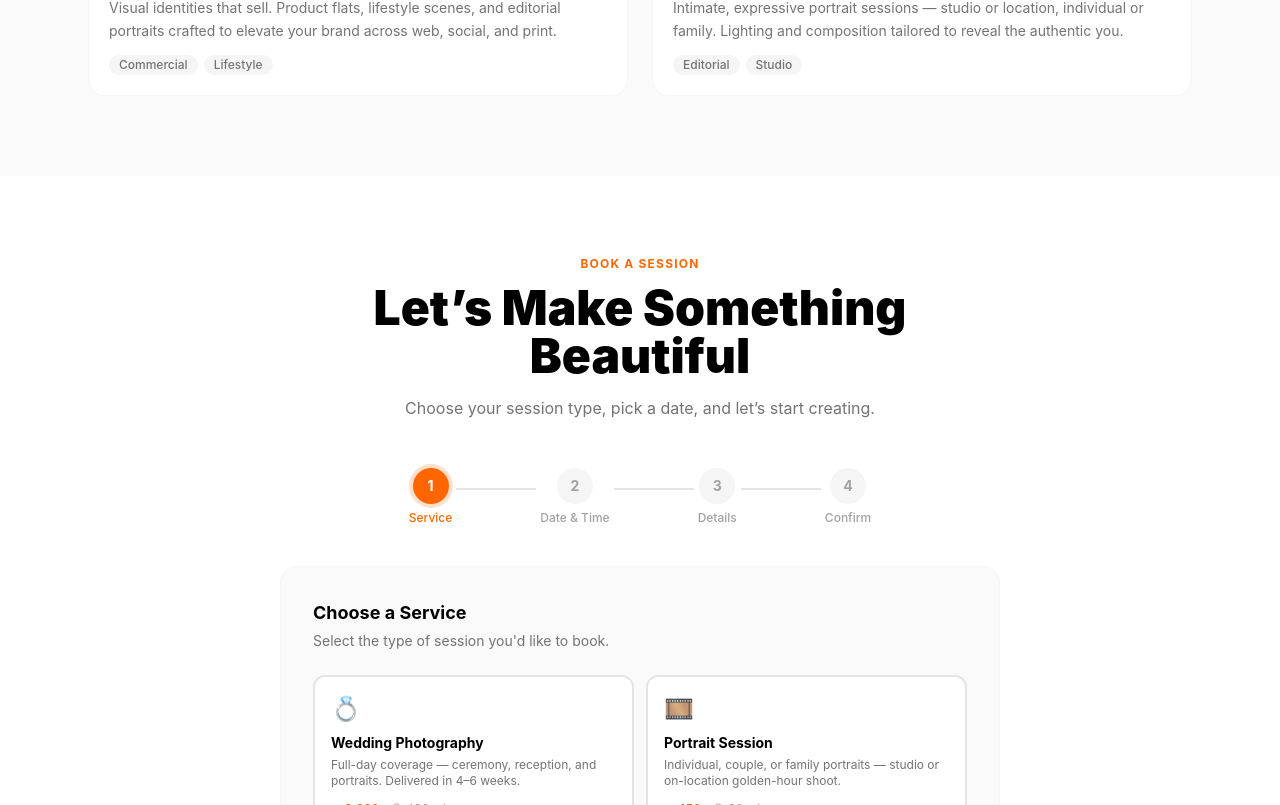
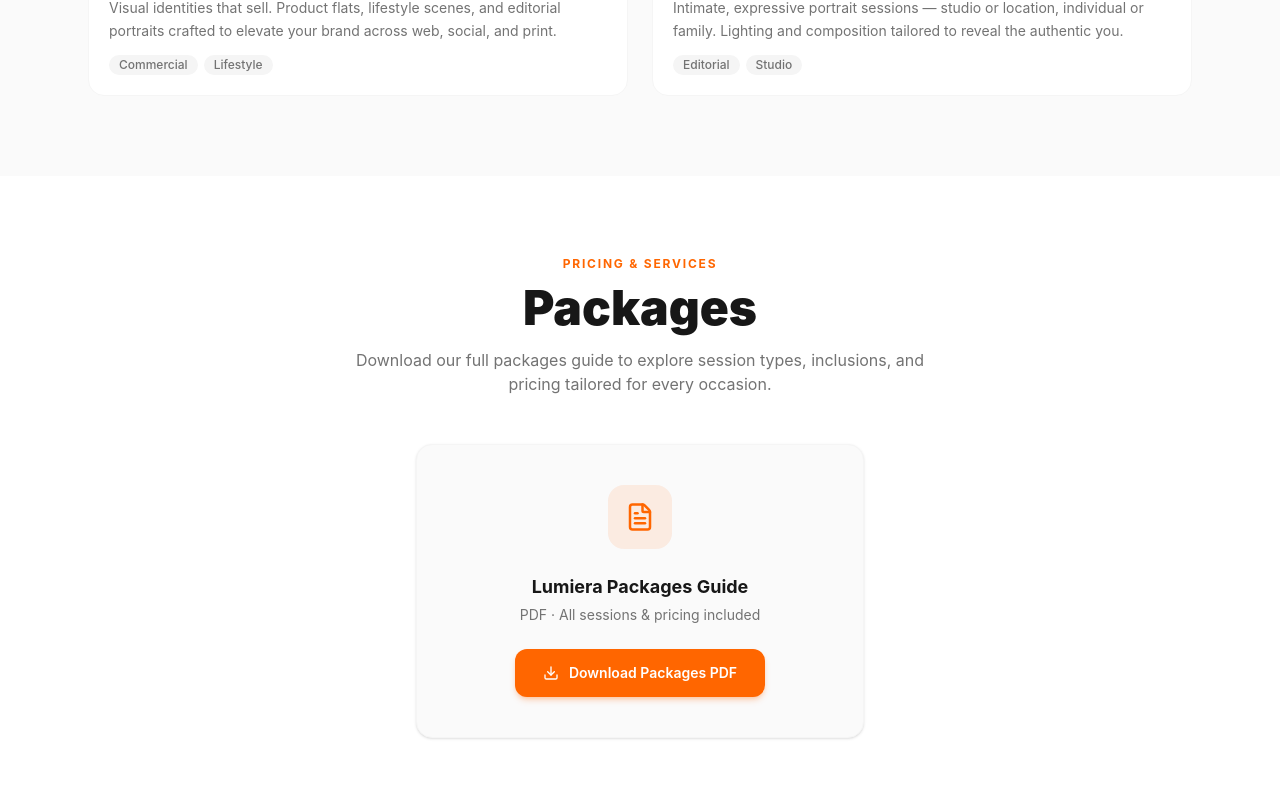
Before and after one commit to Gilbert1999-kojo/lumiera-photography, a React (Vite) app: page / in a window 1280 px wide. Shown: the part 1995-2800 px from the top of the page. Built offline with nearby package versions, Linux system fonts and the light colour scheme.

Commit message:
Add Packages section with PDF download

```diff
--- a/src/App.jsx
+++ b/src/App.jsx
@@ -2,6 +2,7 @@
 import Navbar    from './components/Navbar';
 import Hero      from './components/Hero';
 import Portfolio from './components/Portfolio';
+import Packages  from './components/Packages';
 import Booking   from './components/Booking';
 import Footer    from './components/Footer';
 import './index.css';
@@ -15,6 +16,7 @@
       <main>
         <Hero />
         <Portfolio />
+        <Packages />
         <Booking />
       </main>
       <Footer />
--- a/src/components/Navbar.jsx
+++ b/src/components/Navbar.jsx
@@ -3,9 +3,10 @@
 
 /* ── Nav links: Home · Portfolio · Booking ───────────────────── */
 const NAV_LINKS = [
-  { label: 'Home',      href: '#'         },
-  { label: 'Portfolio', href: '#portfolio' },
-  { label: 'Booking',   href: '#booking'  },
+  { label: 'Home',      href: '#'          },
+  { label: 'Portfolio', href: '#portfolio'  },
+  { label: 'Packages',  href: '#packages'  },
+  { label: 'Booking',   href: '#booking'   },
 ];
 
 export default function Navbar({ dark, onToggleTheme }) {
--- /dev/null
+++ b/src/components/Packages.jsx
@@ -0,0 +1,65 @@
+import { Download, FileText } from 'lucide-react';
+
+export default function Packages() {
+  return (
+    <section id="packages" className="py-20 bg-white dark:bg-brand-dark">
+      <div className="max-w-6xl mx-auto px-4 sm:px-6">
+
+        {/* ── Section header ─────────────────────────────── */}
+        <div className="mb-12 text-center">
+          <span className="text-xs font-bold uppercase tracking-[0.15em] text-brand-orange mb-3 block">
+            Pricing & Services
+          </span>
+          <h2 className="text-4xl sm:text-5xl font-black text-neutral-900 dark:text-white mb-4">
+            Packages
+          </h2>
+          <p className="text-neutral-500 dark:text-brand-dark-subtle max-w-xl mx-auto">
+            Download our full packages guide to explore session types, inclusions, and pricing tailored for every occasion.
+          </p>
+        </div>
+
+        {/* ── Download card ──────────────────────────────── */}
+        <div className="max-w-md mx-auto">
+          <div
+            className="flex flex-col items-center gap-6 p-10
+                       rounded-2xl border border-neutral-100 dark:border-brand-dark-line
+                       bg-neutral-50 dark:bg-brand-dark-surface
+                       shadow-sm"
+          >
+            {/* Icon */}
+            <div
+              className="w-16 h-16 rounded-2xl bg-brand-orange/10
+                         flex items-center justify-center"
+            >
+              <FileText size={30} className="text-brand-orange" />
+            </div>
+
+            <div className="text-center">
+              <p className="font-bold text-lg text-neutral-900 dark:text-white mb-1">
+                Lumiera Packages Guide
+              </p>
+              <p className="text-sm text-neutral-500 dark:text-brand-dark-subtle">
+                PDF · All sessions &amp; pricing included
+              </p>
+            </div>
+
+            {/* Download button */}
+            <a
+              href="/packages.pdf"
+              download="Lumiera-Packages.pdf"
+              className="inline-flex items-center gap-2.5 px-7 py-3.5 rounded-xl
+                         bg-brand-orange hover:bg-brand-orange-dark active:scale-95
+                         text-white font-semibold text-sm
+                         shadow-md shadow-brand-orange/25 hover:shadow-brand-orange/40
+                         transition-all duration-150"
+            >
+              <Download size={16} />
+              Download Packages PDF
+            </a>
+          </div>
+        </div>
+
+      </div>
+    </section>
+  );
+}
```
Also changed, not shown: 2 other files (tests, documents, lock files or other folders).
